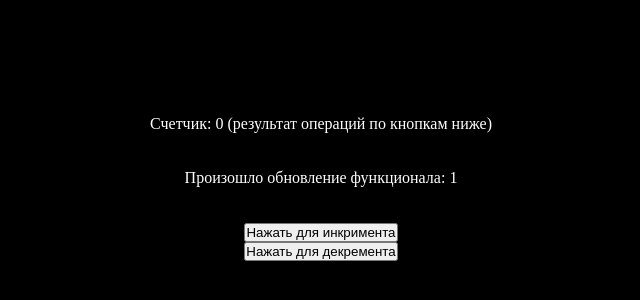
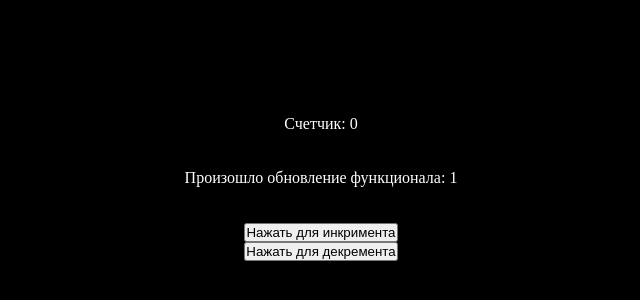
Before and after one commit to ElmirKuba/invest-helper-react-vite-pwa, a React (Vite) app: page / in a window 1280 px wide. Shown: the part 212-512 px from the top of the page, without its empty margins (319-959 px from the left). Built offline with nearby package versions, Linux system fonts and the light colour scheme.

Commit message:
pwa: тестирование 22

```diff
--- a/src/App.tsx
+++ b/src/App.tsx
@@ -8,7 +8,7 @@ function App() {
   return (
     <StrictMode>
       <div className="App">
-        <div>Счетчик: {count} (результат операций по кнопкам ниже)</div>
+        <div>Счетчик: {count}</div>
         <br />
         <br />
         <div>Произошло обновление функционала: 1</div>
```
